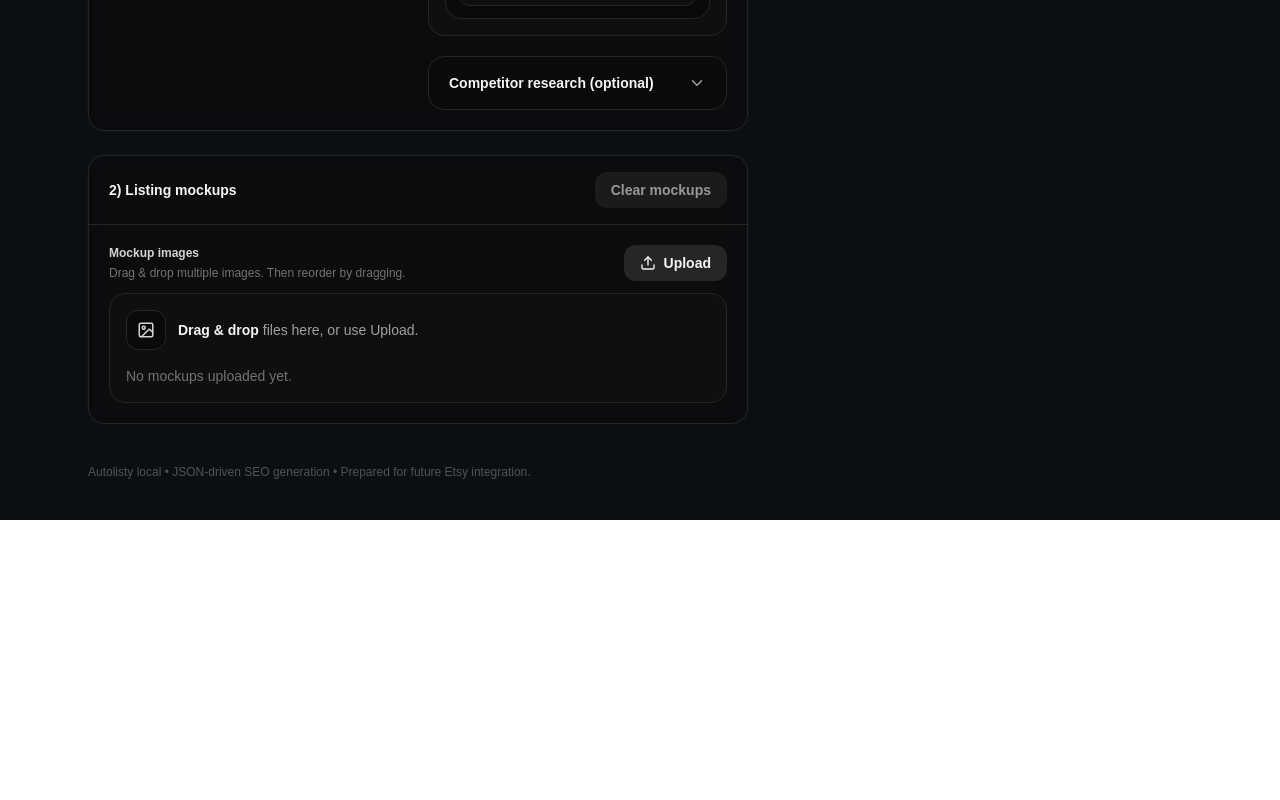
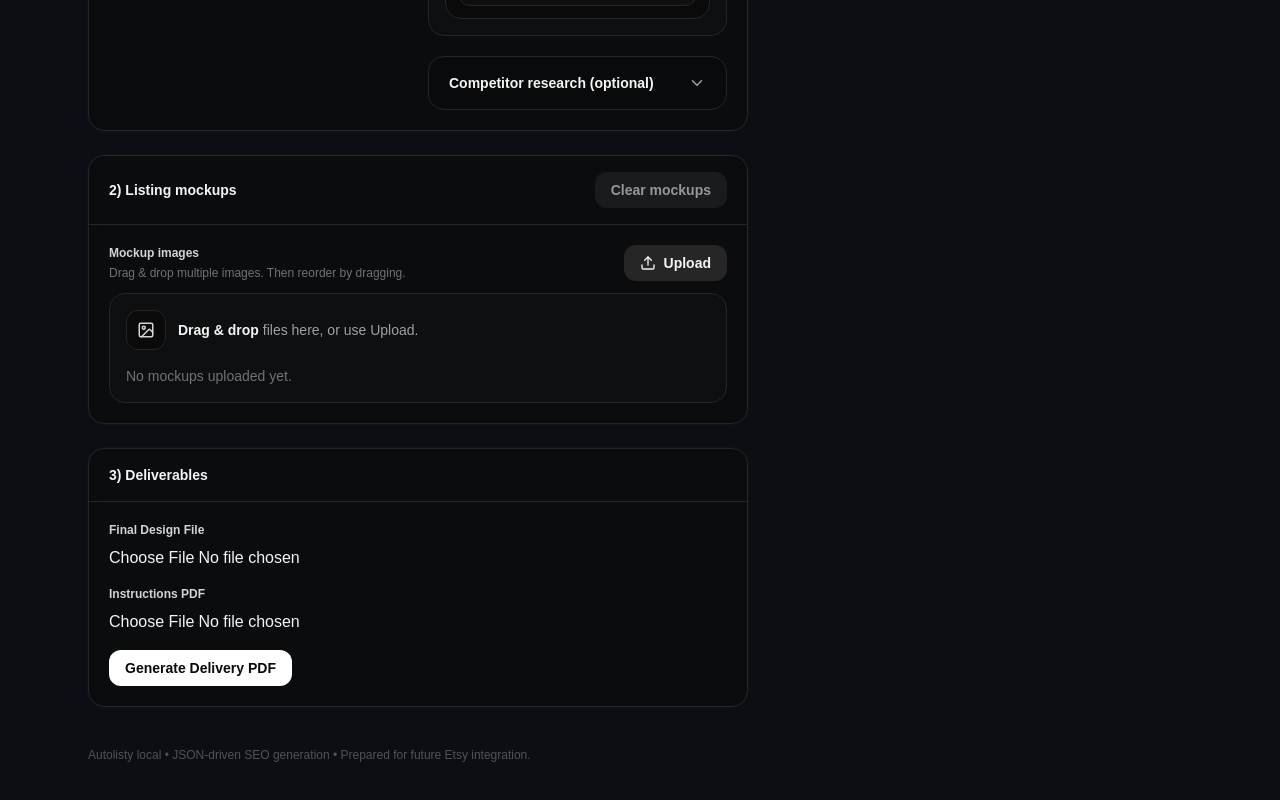
Before and after one commit to CryptoLibo/autolisty, a Next.js app: page / in a window 1280 px wide. Shown: the part 650-1450 px from the top of the page. Before the commit the page ends 1170 px from the top, so only its background shows below. Built offline with nearby package versions, Linux system fonts and the light colour scheme.

Commit message:
add deliverables module

```diff
--- /dev/null
+++ b/app/api/generate/delivery/route.ts
@@ -0,0 +1,33 @@
+import { generateDeliveryPdf } from "@/lib/r2/generateDeliveryPdf"
+import { PutObjectCommand } from "@aws-sdk/client-s3"
+import { r2 } from "@/lib/r2/client"
+
+const BUCKET = process.env.R2_BUCKET!
+
+export async function POST(req: Request) {
+
+  const { deliveryId } = await req.json()
+
+  const downloadUrl =
+    `${process.env.R2_PUBLIC_URL}/deliverables/${deliveryId}/`
+
+  const pdfBuffer = await generateDeliveryPdf({
+    deliveryId,
+    downloadUrl,
+  })
+
+  const key = `delivery-pdfs/${deliveryId}.pdf`
+
+  const command = new PutObjectCommand({
+    Bucket: BUCKET,
+    Key: key,
+    Body: pdfBuffer,
+    ContentType: "application/pdf",
+  })
+
+  await r2.send(command)
+
+  return Response.json({
+    url: `${process.env.R2_PUBLIC_URL}/${key}`
+  })
+}
--- /dev/null
+++ b/app/api/upload/deliverable/route.ts
@@ -0,0 +1,25 @@
+import { uploadDeliverable } from "@/lib/r2/uploadDeliverable"
+
+export async function POST(req: Request) {
+
+  const formData = await req.formData()
+
+  const file = formData.get("file") as File
+  const deliveryId = String(formData.get("deliveryId"))
+  const filename = String(formData.get("filename"))
+
+  if (!file) {
+    return new Response("Missing file", { status: 400 })
+  }
+
+  const buffer = Buffer.from(await file.arrayBuffer())
+
+  const result = await uploadDeliverable({
+    fileBuffer: buffer,
+    contentType: file.type,
+    deliveryId,
+    filename,
+  })
+
+  return Response.json(result)
+}
--- a/app/page.tsx
+++ b/app/page.tsx
@@ -365,6 +365,13 @@ export default function Page() {
   // Mockups
   const [mockups, setMockups] = useState<MediaItem[]>([]);
 
+  // Deliverables
+  const [deliverables, setDeliverables] = useState<File[]>([])
+  const [instructionsFile, setInstructionsFile] = useState<File | null>(null)
+
+  const [deliveryId, setDeliveryId] = useState<string | null>(null)
+  const [deliveryPdfUrl, setDeliveryPdfUrl] = useState<string | null>(null)
+
   // Result
   const [loading, setLoading] = useState(false);
   const [uploading, setUploading] = useState(false);
@@ -388,6 +395,13 @@ export default function Page() {
     const id = generateListingId();
     setListingId(id);
     return id;
+  }
+
+  function generateDeliveryId() {
+
+    const random = Math.random().toString(36).substring(2,6)
+
+    return `LBCreaStudio-${random}`
   }
 
   async function uploadToR2(file: File, filename: string) {
@@ -577,6 +591,48 @@ export default function Page() {
     } finally {
       setLoading(false);
     }
+  }
+
+  async function uploadDeliverables() {
+
+    if (!deliverables.length || !instructionsFile) {
+      alert("Upload design and instructions first")
+      return
+    }
+
+    const id = generateDeliveryId()
+    setDeliveryId(id)
+
+    const files = [
+      {file: deliverables[0], name:"design.png"},
+      {file: instructionsFile, name:"instructions.pdf"}
+    ]
+
+    for (const f of files) {
+
+      const formData = new FormData()
+
+      formData.append("file", f.file)
+      formData.append("deliveryId", id)
+      formData.append("filename", f.name)
+
+      await fetch("/api/upload/deliverable", {
+        method:"POST",
+        body:formData
+      })
+  }
+
+    const res = await fetch("/api/generate/delivery",{
+      method:"POST",
+      headers:{ "Content-Type":"application/json" },
+      body: JSON.stringify({ deliveryId:id })
+    })
+
+    const data = await res.json()
+
+    setDeliveryPdfUrl(data.url)
+
+    alert("Delivery PDF generated")
   }
 
   return (
@@ -791,6 +847,62 @@ export default function Page() {
               />
             </Card>
 
+			<Card title="3) Deliverables">
+              <div className="space-y-4">
+
+                <div>
+                  <div className="text-xs font-semibold text-neutral-300 mb-2">
+                    Final Design File
+                  </div>
+
+                  <input
+                    type="file"
+                    accept="image/png,image/jpeg"
+                    onChange={(e) => {
+                      if (!e.target.files) return
+                      setDeliverables([e.target.files[0]])
+                    }}
+                  />
+                </div>
+
+                <div>
+                  <div className="text-xs font-semibold text-neutral-300 mb-2">
+                    Instructions PDF
+                  </div>
+
+                  <input
+                    type="file"
+                    accept="application/pdf"
+                    onChange={(e) => {
+                      if (!e.target.files) return
+                      setInstructionsFile(e.target.files[0])
+                    }}
+                  />
+                </div>
+
+                <Button
+                  variant="primary"
+                  onClick={uploadDeliverables}
+                >
+                  Generate Delivery PDF
+                </Button>
+
+                {deliveryPdfUrl && (
+                  <div className="text-sm text-green-400">
+                    Delivery ready:
+                    <a
+                      href={deliveryPdfUrl}
+                      target="_blank"
+                      className="underline ml-2"
+                    >
+                      Open PDF
+                    </a>
+                  </div>
+                )}
+
+              </div>
+            </Card>
+
             {uploading ? (
               <div className="rounded-2xl border border-blue-500/30 bg-blue-500/10 p-4 text-sm text-blue-200">
                 Uploading images to R2...
--- /dev/null
+++ b/lib/r2/generateDeliveryPdf.ts
@@ -0,0 +1,27 @@
+import fs from "fs"
+import path from "path"
+
+export async function generateDeliveryPdf({
+  deliveryId,
+  downloadUrl,
+}: {
+  deliveryId: string
+  downloadUrl: string
+}) {
+
+  const templatePath = path.join(
+    process.cwd(),
+    "templates",
+    "delivery_template.pdf"
+  )
+
+  let pdfBuffer = fs.readFileSync(templatePath)
+
+  const placeholder = "https://DOWNLOAD_LINK"
+
+  const updated = pdfBuffer
+    .toString("binary")
+    .replace(placeholder, downloadUrl)
+
+  return Buffer.from(updated, "binary")
+}
--- /dev/null
+++ b/lib/r2/uploadDeliverable.ts
@@ -0,0 +1,33 @@
+import { PutObjectCommand } from "@aws-sdk/client-s3"
+import { r2 } from "./client"
+
+const BUCKET = process.env.R2_BUCKET!
+
+export async function uploadDeliverable({
+  fileBuffer,
+  contentType,
+  deliveryId,
+  filename,
+}: {
+  fileBuffer: Buffer
+  contentType: string
+  deliveryId: string
+  filename: string
+}) {
+
+  const key = `deliverables/${deliveryId}/${filename}`
+
+  const command = new PutObjectCommand({
+    Bucket: BUCKET,
+    Key: key,
+    Body: fileBuffer,
+    ContentType: contentType,
+  })
+
+  await r2.send(command)
+
+  return {
+    key,
+    url: `${process.env.R2_PUBLIC_URL}/${key}`,
+  }
+}
```
